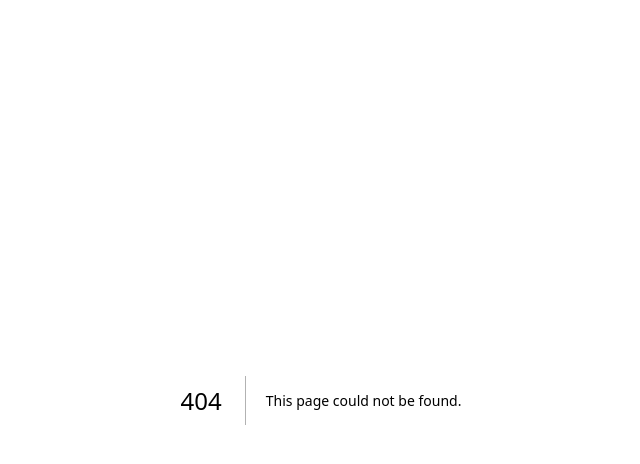
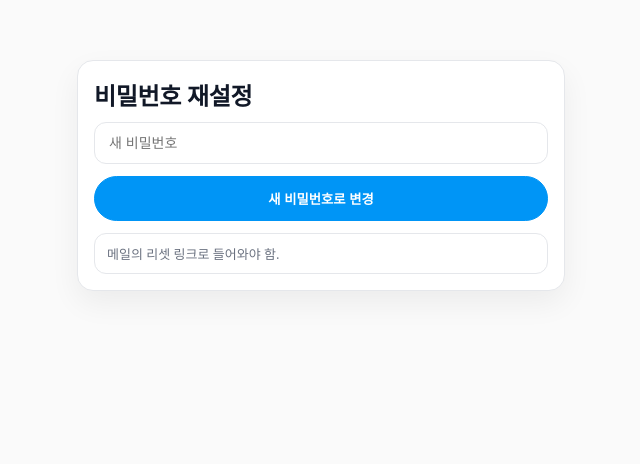
Before and after one commit to gaebokchi123/time-mate, a Next.js app: page /reset in a window 1280 px wide. Before the commit this address had no page. Shown: the top 464 px of the page, without its empty margins (319-959 px from the left). Built offline with nearby package versions, Linux system fonts and the light colour scheme; no server answers.

Commit message:
add password reset

```diff
--- /dev/null
+++ b/src/app/reset/page.tsx
@@ -0,0 +1,50 @@
+"use client";
+
+import { useEffect, useState } from "react";
+import { useRouter } from "next/navigation";
+import { supabase } from "../supabase";
+
+export default function ResetPage() {
+  const router = useRouter();
+  const [pw, setPw] = useState("");
+  const [toast, setToast] = useState("");
+
+  useEffect(() => {
+    supabase.auth.getSession().then(({ data }) => {
+      if (!data.session) setToast("메일의 리셋 링크로 들어와야 함.");
+    });
+  }, []);
+
+  const setNewPw = async () => {
+    setToast("");
+    if (pw.length < 6) return setToast("비번 너무 짧음(6자 이상)");
+
+    const { error } = await supabase.auth.updateUser({ password: pw });
+    if (error) return setToast(error.message);
+
+    setToast("비번 변경 완료.");
+    setTimeout(() => router.replace("/"), 700);
+  };
+
+  return (
+    <div className="container" style={{ paddingTop: 60, maxWidth: 520 }}>
+      <div className="card cardPad">
+        <h2 className="sectionTitle" style={{ marginTop: 0 }}>
+          비밀번호 재설정
+        </h2>
+
+        <input className="input" type="password" value={pw} onChange={(e) => setPw(e.target.value)} placeholder="새 비밀번호" />
+        <div style={{ height: 12 }} />
+        <button className="btn btnBlue" style={{ width: "100%" }} onClick={setNewPw}>
+          새 비밀번호로 변경
+        </button>
+
+        {toast && (
+          <div style={{ marginTop: 12 }} className="toast">
+            {toast}
+          </div>
+        )}
+      </div>
+    </div>
+  );
+}
```
Also changed, not shown: src/app/page.tsx (+22 -1 lines).
